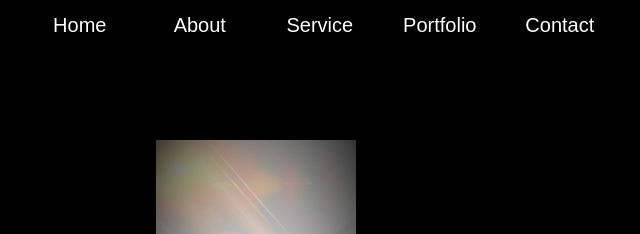
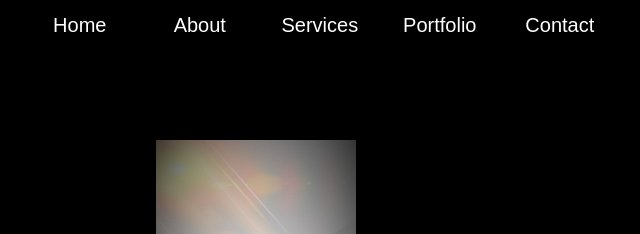
Before and after one commit to MBANIN/my-portfolio, a plain HTML site: page about.html in a window 1280 px wide. Shown: the top 234 px of the page, 594-1234 px from the left. Drawn offline with Linux system fonts and the light colour scheme.

Commit message:
Ubah nav page blank

```diff
--- a/about.html
+++ b/about.html
@@ -13,7 +13,7 @@
         <img class="logo" src="gambar/logoryuga.png" alt="logo">
         <a href="index.html">Home</a>
         <a href="about.html">About</a>
-        <a href="service.html">Service</a>
+        <a href="service.html">Services</a>
         <a href="portfolio.html">Portfolio</a>
         <a href="contact.html">Contact</a>
     </nav>
```
